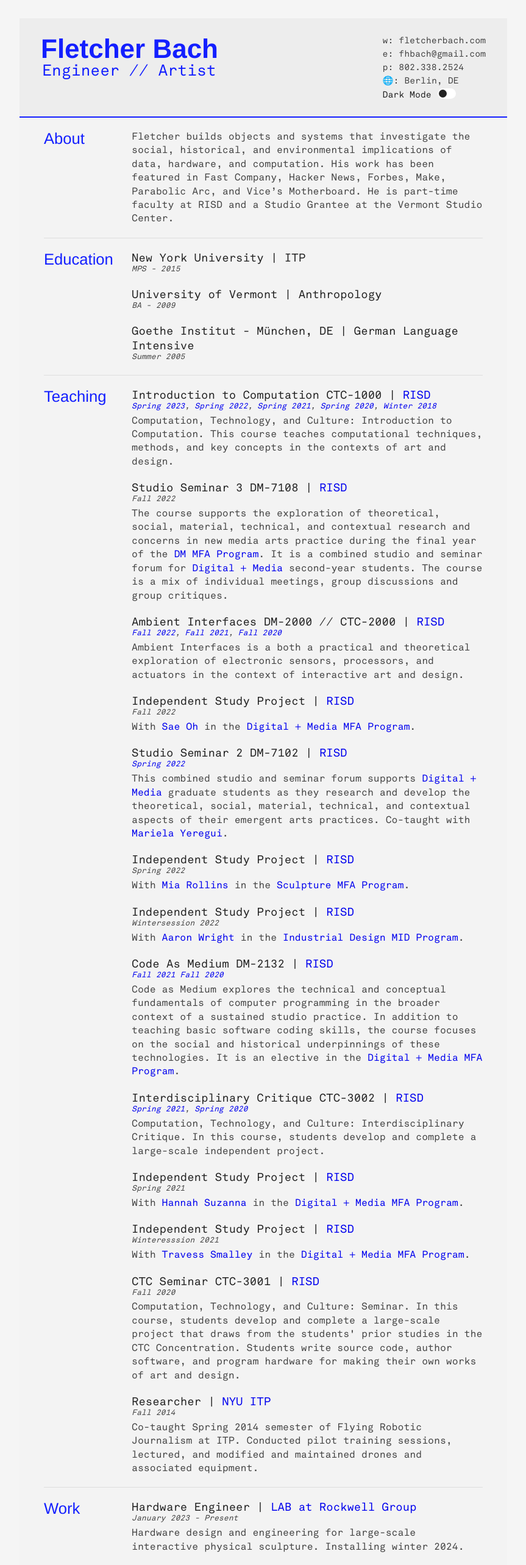
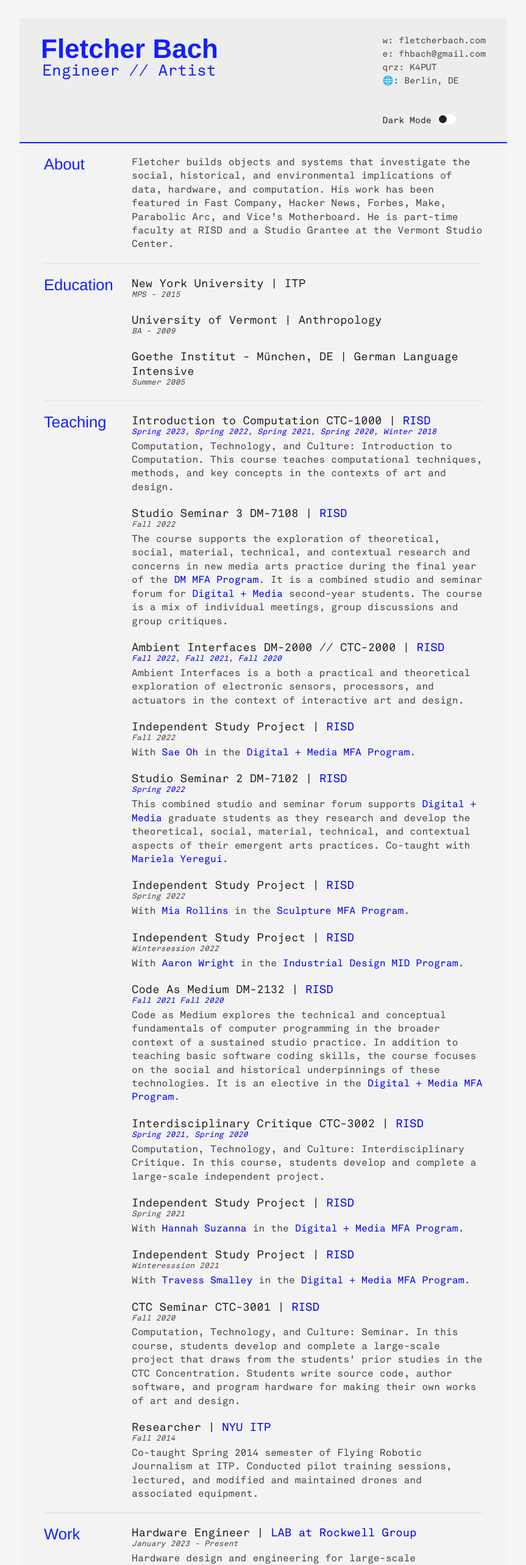
Before and after one commit to vwls/vwls.github.io, a plain HTML site: page index.html in a window 1280 px wide. Shown: the top 2567 px of the page at 61% size, without its empty margins (208-1071 px from the left). Drawn offline with Linux system fonts and the light colour scheme.

Commit message:
adding qrz

```diff
--- a/index.html
+++ b/index.html
@@ -64,10 +64,10 @@
 					<ul>
 					    <li>w: <a href="http://fletcherbach.com">fletcherbach.com</a></li>
 						<li>e: <a href="mailto:fhbach@gmail.com" target="_blank">fhbach@gmail.com</a></li>
-						<li>p: 802.338.2524</li>
+						<li>qrz: K4PUT</li>
 						<li>🌐: Berlin, DE</li>
 					</ul>
-
+					<br><br>
 					<div class="dmContainer">
 						<span id="toggleText">Dark Mode</span>
 						<label class="switch">
@@ -218,7 +218,7 @@
 						<article>
 							<h2>Hardware Engineer | <a class="noLink" href="https://www.rockwellgroup.com/lab">LAB at Rockwell Group</a></h2>
 							<p class="subDetails">January 2023 - Present</p>
-							<p>Hardware design and engineering for large-scale interactive physical sculpture. Installing winter 2024.</p>
+							<p>Hardware design and engineering for large-scale interactive physical sculpture. Installing winter 2025.</p>
 						</article>
 						<article>
 							<h2>Technology Consultant | <a class="noLink" href="http://clementvalla.com/">Clement Valla</a></h2>
```
